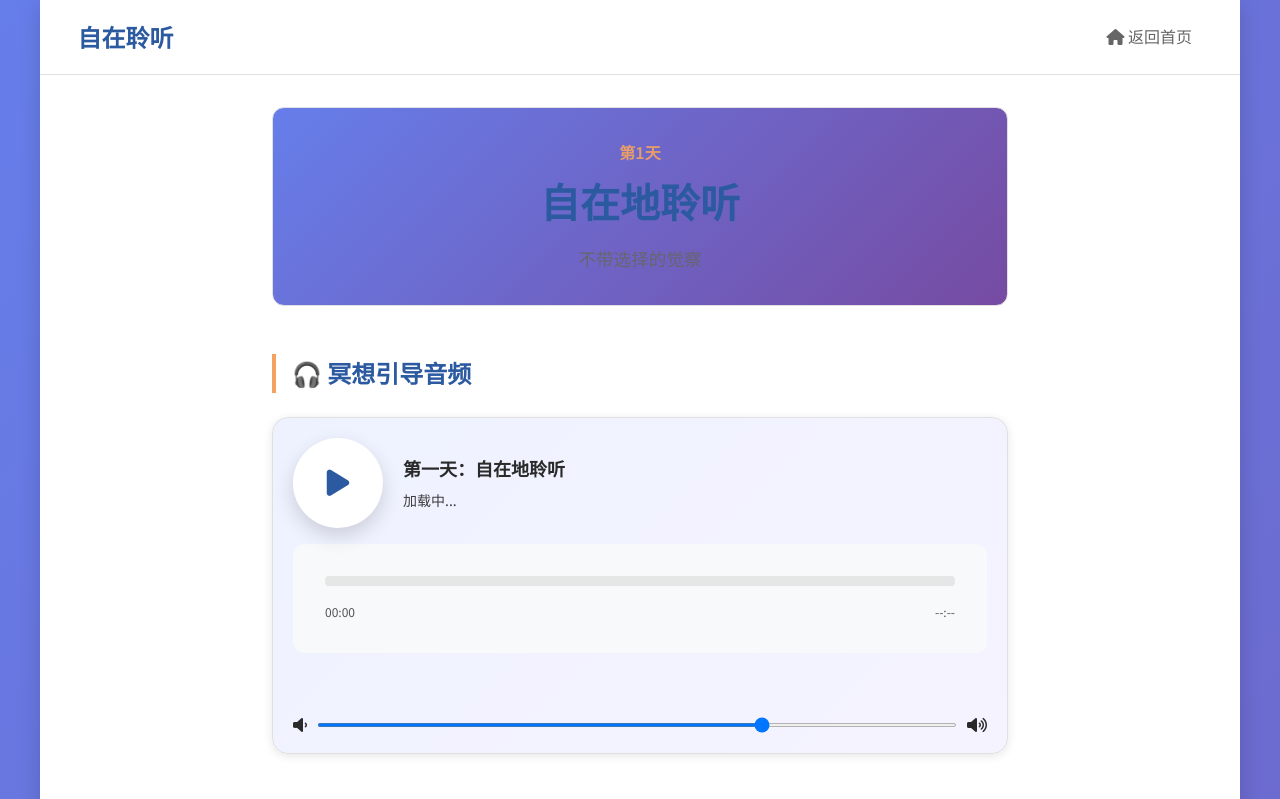
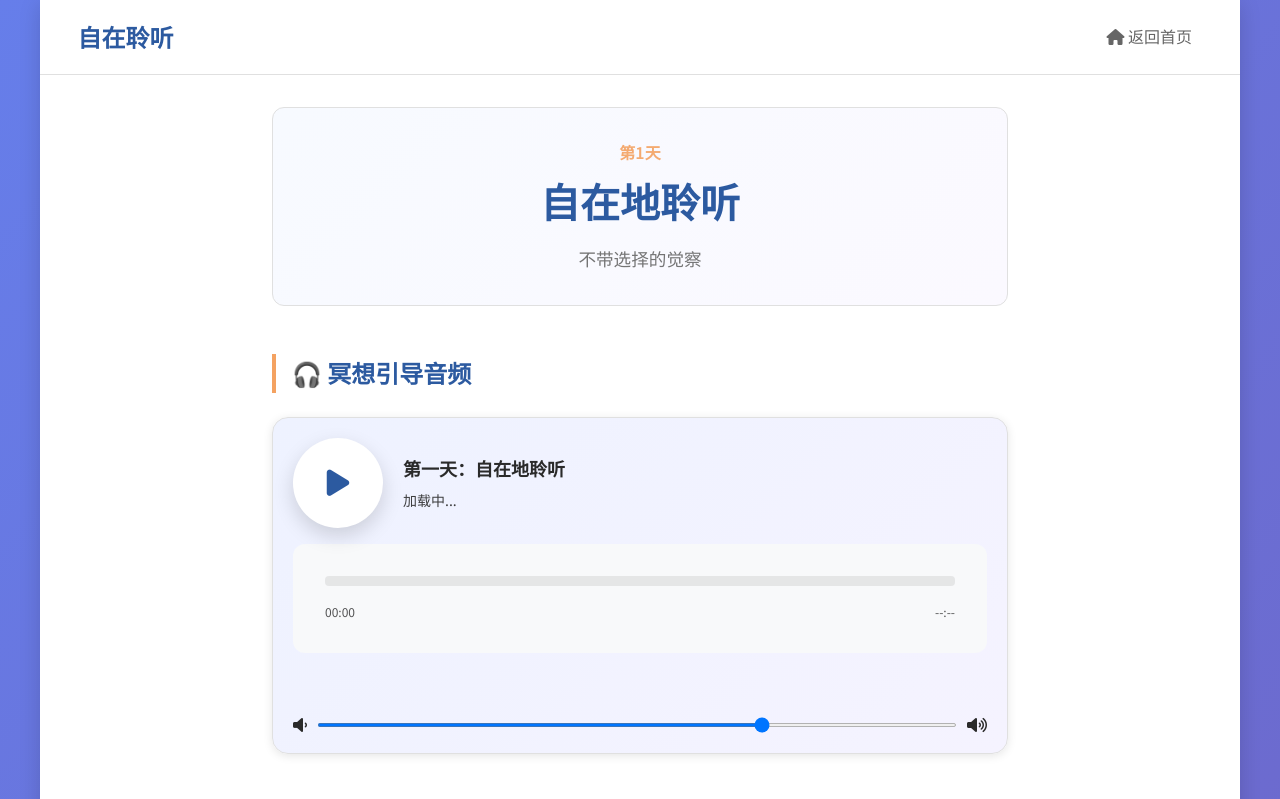
Before and after one commit to Mike1075/bookoflife, a plain HTML site: page days/day1.html in a window 1280 px wide. Shown: the top 799 px of the page. Drawn offline with Linux system fonts and the light colour scheme.

Commit message:
Lighten daily header background to improve title contrast

```diff
--- a/styles.css
+++ b/styles.css
@@ -1191,9 +1191,10 @@ body {
     text-align: center;
     margin-bottom: 3rem;
     padding: 2rem;
-    background: linear-gradient(135deg, #667eea 0%, #764ba2 100%);
+    background: linear-gradient(135deg, #f7faff 0%, #fbf9ff 100%);
+    border: 1px solid var(--border-color);
     border-radius: var(--border-radius);
-    color: white;
+    color: var(--text-primary);
 }
 
 .practice-detail .practice-day {
```
